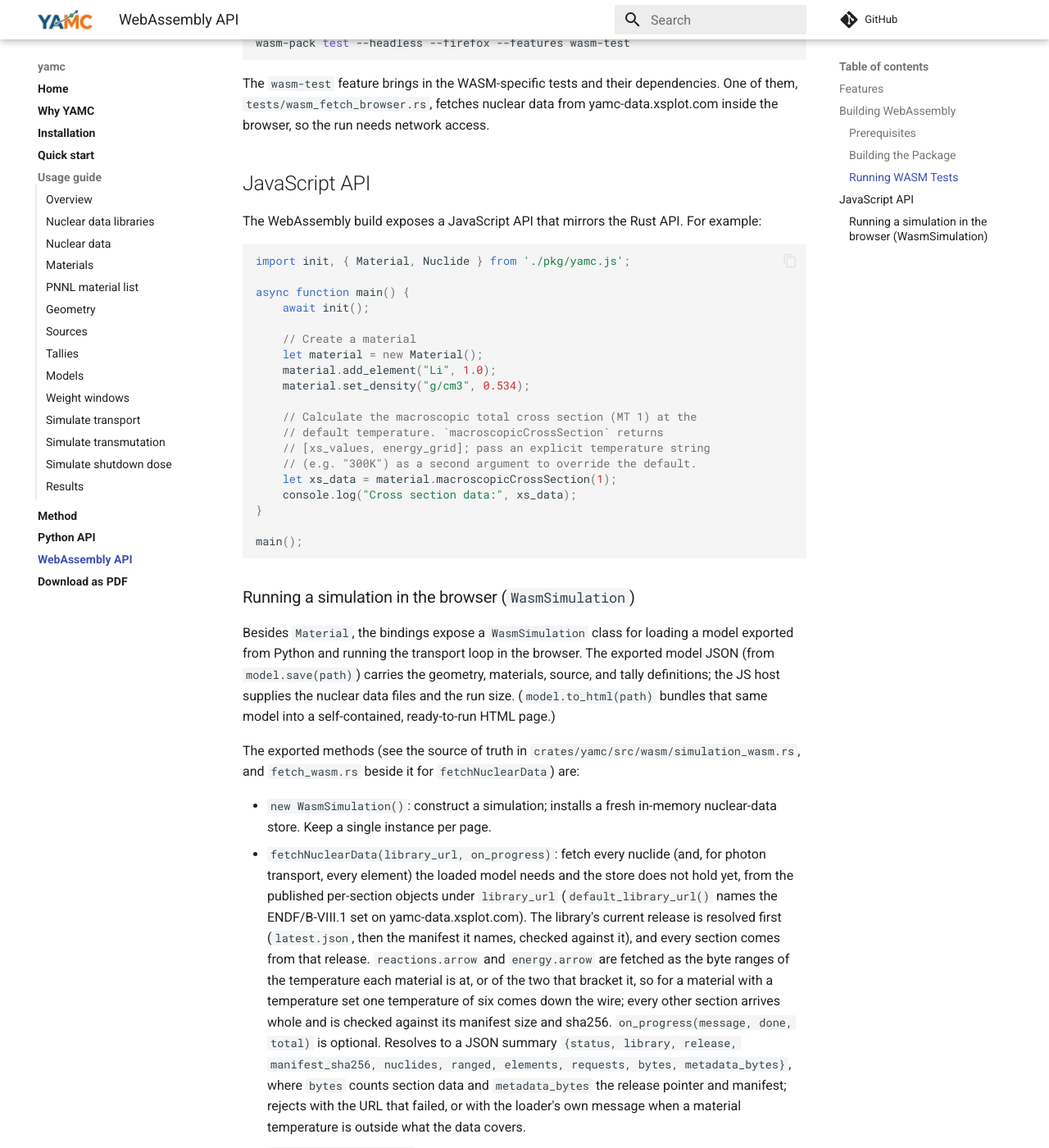
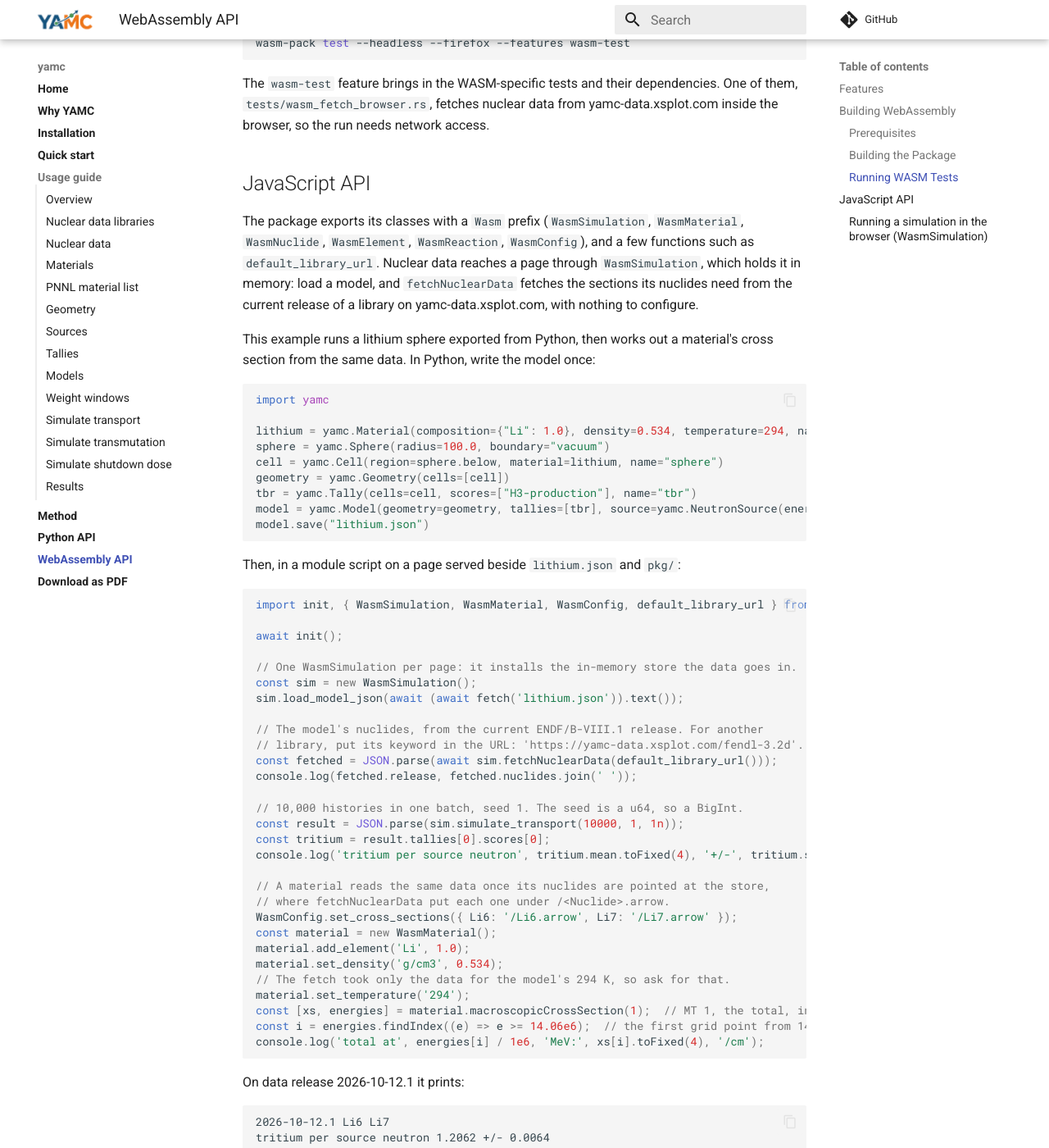
Before and after one commit to fusion-neutronics/yamc, an MkDocs documentation site: the page built from docs/webassembly_api.md, in a window 1280 px wide and 1400 px high, scrolled down 1584 px. Shown: the whole window at 82% size. Built offline with MkDocs 1.6.1 and Material for MkDocs 9.7.7, drawn with Linux system fonts in a browser that asks for light colours; comment, search, counter and statistics services are not loaded; some of the changed text lies outside the part shown.

Commit message:
Make the JavaScript API example one that runs
The example imported `Material` and `Nuclide`, which the package does not
export (its classes are WasmMaterial, WasmNuclide, WasmSimulation, ...),
and had no nuclear data: with the class renamed, macroscopicCrossSection
panics with "no neutron cross-section library is configured".

It now does what core's own browser page does: load a model written by
model.save in Python, fetch the data its nuclides need from the current
release with fetchNuclearData(default_library_url()), and run it; then a
WasmMaterial reads the same data from the in-memory store. Two things the
bindings require are spelled out where they bite: the transport seed is a
u64, so a BigInt (a plain 1 is refused with "can't convert 1 to BigInt"),
and the material has to ask for the temperature the model's data was
fetched at, since the fetch takes only that temperature's ranges. The
output shown is what the example prints on release 2026-10-12.1. The
add_file route for data a page already holds is mentioned after it, and
the method list says which seeds are BigInts.

````diff
--- a/docs/webassembly_api.md
+++ b/docs/webassembly_api.md
@@ -81,33 +81,78 @@ from yamc-data.xsplot.com inside the browser, so the run needs network access.
 
 ## JavaScript API
 
-The WebAssembly build exposes a JavaScript API that mirrors the Rust API. For example:
+The package exports its classes with a `Wasm` prefix (`WasmSimulation`,
+`WasmMaterial`, `WasmNuclide`, `WasmElement`, `WasmReaction`, `WasmConfig`), and
+a few functions such as `default_library_url`. Nuclear data reaches a page
+through `WasmSimulation`, which holds it in memory: load a model, and
+`fetchNuclearData` fetches the sections its nuclides need from the current
+release of a library on yamc-data.xsplot.com, with nothing to configure.
+
+This example runs a lithium sphere exported from Python, then works out a
+material's cross section from the same data. In Python, write the model once:
+
+```python
+import yamc
+
+lithium = yamc.Material(composition={"Li": 1.0}, density=0.534, temperature=294, name="lithium")
+sphere = yamc.Sphere(radius=100.0, boundary="vacuum")
+cell = yamc.Cell(region=sphere.below, material=lithium, name="sphere")
+geometry = yamc.Geometry(cells=[cell])
+tbr = yamc.Tally(cells=cell, scores=["H3-production"], name="tbr")
+model = yamc.Model(geometry=geometry, tallies=[tbr], source=yamc.NeutronSource(energy=14.06e6))
+model.save("lithium.json")
+```
+
+Then, in a module script on a page served beside `lithium.json` and `pkg/`:
 
 ```javascript
-import init, { Material, Nuclide } from './pkg/yamc.js';
+import init, { WasmSimulation, WasmMaterial, WasmConfig, default_library_url } from './pkg/yamc.js';
 
-async function main() {
-    await init();
+await init();
 
-    // Create a material
-    let material = new Material();
-    material.add_element("Li", 1.0);
-    material.set_density("g/cm3", 0.534);
+// One WasmSimulation per page: it installs the in-memory store the data goes in.
+const sim = new WasmSimulation();
+sim.load_model_json(await (await fetch('lithium.json')).text());
 
-    // Calculate the macroscopic total cross section (MT 1) at the
-    // default temperature. `macroscopicCrossSection` returns
-    // [xs_values, energy_grid]; pass an explicit temperature string
-    // (e.g. "300K") as a second argument to override the default.
-    let xs_data = material.macroscopicCrossSection(1);
-    console.log("Cross section data:", xs_data);
-}
+// The model's nuclides, from the current ENDF/B-VIII.1 release. For another
+// library, put its keyword in the URL: 'https://yamc-data.xsplot.com/fendl-3.2d'.
+const fetched = JSON.parse(await sim.fetchNuclearData(default_library_url()));
+console.log(fetched.release, fetched.nuclides.join(' '));
 
-main();
+// 10,000 histories in one batch, seed 1. The seed is a u64, so a BigInt.
+const result = JSON.parse(sim.simulate_transport(10000, 1, 1n));
+const tritium = result.tallies[0].scores[0];
+console.log('tritium per source neutron', tritium.mean.toFixed(4), '+/-', tritium.std.toFixed(4));
+
+// A material reads the same data once its nuclides are pointed at the store,
+// where fetchNuclearData put each one under /<Nuclide>.arrow.
+WasmConfig.set_cross_sections({ Li6: '/Li6.arrow', Li7: '/Li7.arrow' });
+const material = new WasmMaterial();
+material.add_element('Li', 1.0);
+material.set_density('g/cm3', 0.534);
+// The fetch took only the data for the model's 294 K, so ask for that.
+material.set_temperature('294');
+const [xs, energies] = material.macroscopicCrossSection(1);  // MT 1, the total, in 1/cm
+const i = energies.findIndex((e) => e >= 14.06e6);  // the first grid point from 14.06 MeV
+console.log('total at', energies[i] / 1e6, 'MeV:', xs[i].toFixed(4), '/cm');
 ```
+
+On data release 2026-10-12.1 it prints:
+
+```text
+2026-10-12.1 Li6 Li7
+tritium per source neutron 1.2062 +/- 0.0064
+total at 14.1 MeV: 0.0665 /cm
+```
+
+A page that already holds the data, for instance one that embeds it or serves
+its own copy, registers each section with
+`sim.add_file('/<Nuclide>.arrow/<section>', bytes)` instead of fetching it.
+`fetchNuclearData` skips any nuclide the store already has.
 
 ### Running a simulation in the browser (`WasmSimulation`)
 
-Besides `Material`, the bindings expose a `WasmSimulation` class for
+Besides `WasmMaterial`, the bindings expose a `WasmSimulation` class for
 loading a model exported from Python and running the transport loop
 in the browser. The exported model JSON (from `model.save(path)`)
 carries the geometry, materials, source, and tally definitions; the JS
@@ -160,7 +205,9 @@ The exported methods (see the source of truth in
 - `tallyPlotHtml(paramsJson)`: full interactive mesh-tally plot HTML from
   the current tally state.
 - `sampleSourcePoints(n, seed)`: sample `n` source positions; returns a
-  flat `[x, y, z, ...]` array for the source overlay.
+  flat `[x, y, z, ...]` array for the source overlay. `seed` is a u64, so a
+  BigInt (`1n`).
 - `simulate_transport(particles, batches, seed)`: run the loaded model
   (overriding its run parameters) and return a JSON result string with a
-  per-tally, per-score breakdown of means and standard deviations.
+  per-tally, per-score breakdown of means and standard deviations. `seed` is
+  a u64, so a BigInt (`1n`); a plain number is refused.
````
